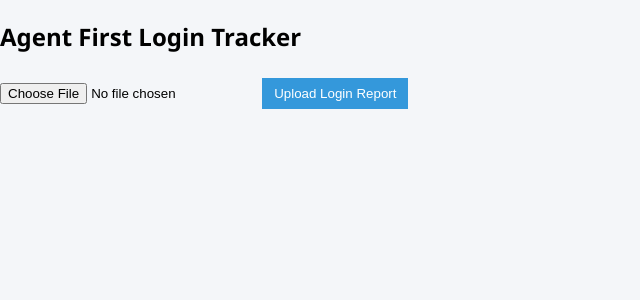
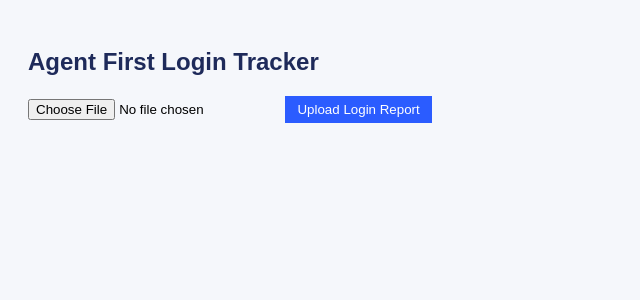
Before and after one commit to Viratmalakar/First-login-tracker, a Flask app: page / in a window 1280 px wide. Shown: the top 300 px of the page, without its empty margins (0-640 px from the left). Run offline with Flask 3, Linux system fonts and the light colour scheme.

Commit message:
Update style.css

```diff
--- a/static/style.css
+++ b/static/style.css
@@ -1,61 +1,52 @@
 body{
 
-font-family:Segoe UI;
-background:#f4f6f9;
-margin:0;
+font-family: Arial;
+background:#f5f7fb;
+padding:20px;
 
 }
 
-.topbar{
+h2{
 
-background:#2c3e50;
-color:white;
-padding:15px 30px;
-display:flex;
-justify-content:space-between;
-align-items:center;
+color:#1e2a5a;
 
 }
 
 table{
 
-margin:30px auto;
 border-collapse:collapse;
 background:white;
-box-shadow:0 5px 20px rgba(0,0,0,0.1);
+
+}
+
+th,td{
+
+border:1px solid #ddd;
+padding:8px 12px;
+text-align:center;
 
 }
 
 th{
 
-background:#34495e;
+background:#2b5cff;
 color:white;
-
-}
-
-th,td{
-
-padding:8px 12px;
-border:1px solid #ddd;
-text-align:center;
 
 }
 
 .late{
 
-color:red;
+background:#ff4d4d;
+color:white;
 font-weight:bold;
 
 }
 
-button,.btn{
+button{
 
-background:#3498db;
+padding:6px 12px;
+background:#2b5cff;
 color:white;
 border:none;
-padding:8px 12px;
-margin:5px;
-cursor:pointer;
-text-decoration:none;
 
 }
```
